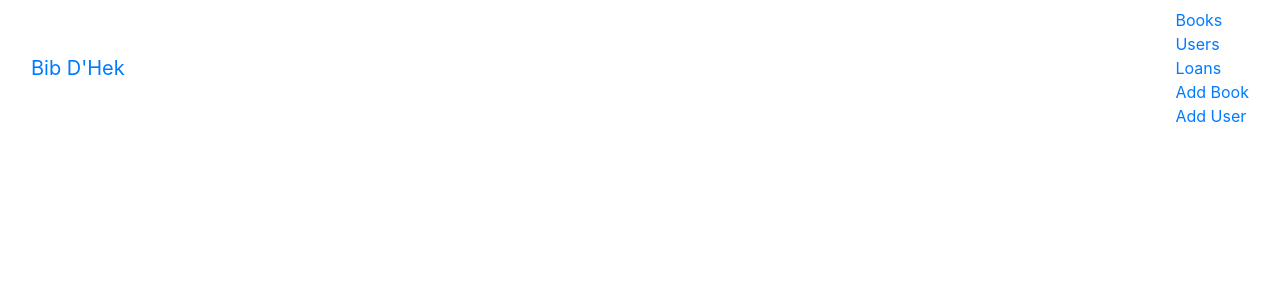
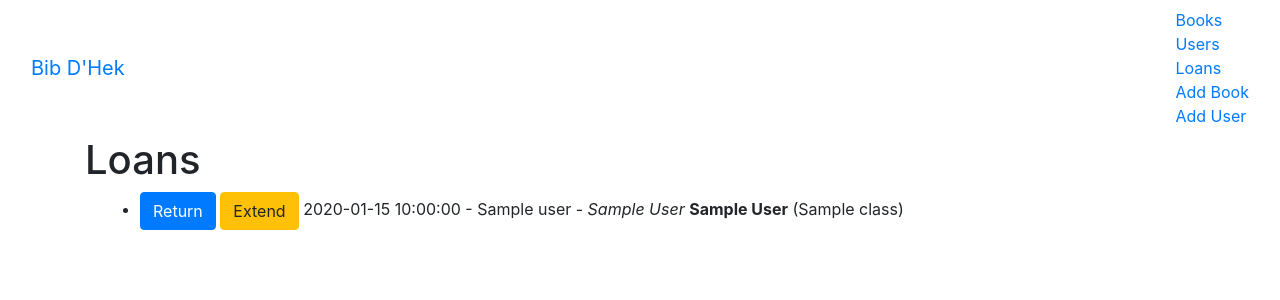
Before and after one commit to bmejias/bibdhek3, a Flask app: page /loans in a window 1280 px wide. Shown: the top 300 px of the page. Run offline with Flask 3, Linux system fonts and the light colour scheme; a database or web service that is not in the repository returns one stand-in record (values such as "Sample title"); some libraries are stand-ins or nearby versions.

Commit message:
Listing loans working

```diff
--- a/app/app.py
+++ b/app/app.py
@@ -13,7 +13,8 @@ def books():
 
 @app.route('/loans')
 def loans():
-    return render_template('loans.html')
+    loans = db.loans.get_open_loans()
+    return render_template('loans.html', loans=loans)
 
 @app.route('/users')
 def users():
--- a/app/database/__init__.py
+++ b/app/database/__init__.py
@@ -1,4 +1,3 @@
-from . import books
-from . import users
+from . import books, users, loans
 
-__all__ = ["books", "users"]
+__all__ = ["books", "users", "loans"]
--- /dev/null
+++ b/app/database/loans.py
@@ -0,0 +1,29 @@
+from . import common
+
+
+def get_all():
+    query = "SELECT * FROM loans;"
+    return common.select_query(query, 'DictCursor')
+
+
+def get_open_loans():
+    query = """
+    SELECT
+          l.id
+        , l.user_id
+        , u.first_name
+        , u.last_name
+        , g.name as class
+        , l.date_return
+        , b.title
+        , b.author
+    FROM users u
+        JOIN loans l ON u.id = l.user_id
+        JOIN copies c ON l.copy_id = c.id
+        JOIN books b ON c.book_id = b.id
+        JOIN group_users gu ON u.id = gu.user_id
+        JOIN groups g ON gu.group_id = g.id
+    WHERE l.status='lent'
+    ORDER BY b.title;
+    """
+    return common.select_query(query, 'DictCursor')
--- a/app/templates/loans.html
+++ b/app/templates/loans.html
@@ -1 +1,27 @@
 {% extends 'base.html' %}
+
+{% block title %}Bib D'Hek - Loans{% endblock %}
+
+{% block content %}
+<h1>Loans</h1>
+<div class="container">
+    <div>
+        <ul>
+        {% for loan in loans %}
+            <li>
+            <button class="btn btn-primary btn-xs">
+                Return
+            </button>
+            <button class="btn btn-warning btn-xs">
+                Extend
+            </button>
+            {{ loan.date_return }} -
+            {{ loan.title }} - <em>{{ loan.author }}</em>
+            <strong>{{ loan.first_name }} {{ loan.last_name }}</strong>
+            ({{ loan.class }})
+            </li>
+        {% endfor %}
+        </ul>
+    </div>
+</div>
+{% endblock %}
```
